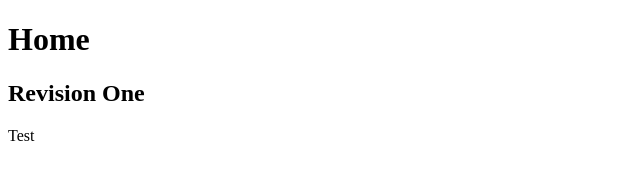
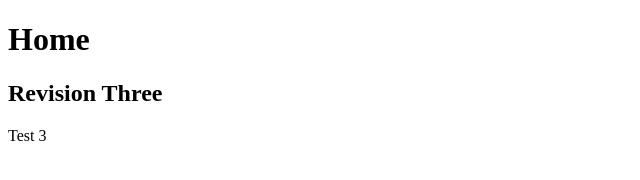
Before and after one commit to Kishorree/Project, a plain HTML site: page index.html in a window 1280 px wide. Shown: the full height of the page, 0-640 px from the left. Drawn offline with Linux system fonts and the light colour scheme.

Commit message:
revision Two

```diff
--- a/index.html
+++ b/index.html
@@ -6,7 +6,7 @@
 </head>
 <body>
 <h1>Home</h1>
-<h2>Revision One</h2>
-<p>Test</p>
+<h2>Revision Three</h2>
+<p>Test 3</p>
 </body>
 </html>
```
